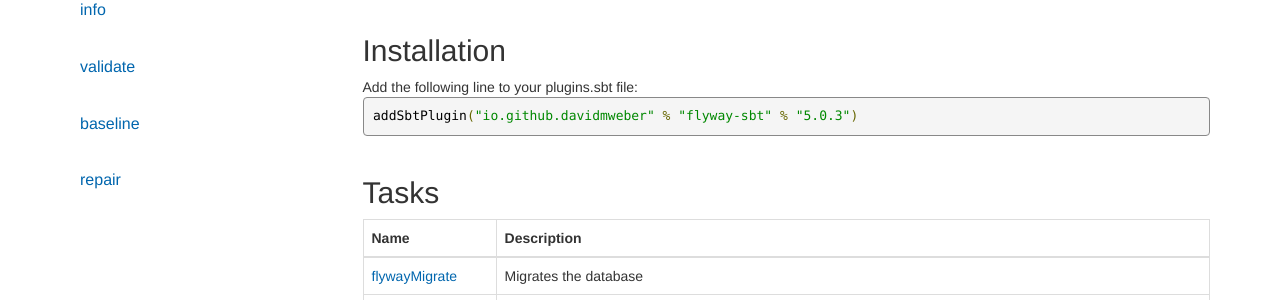
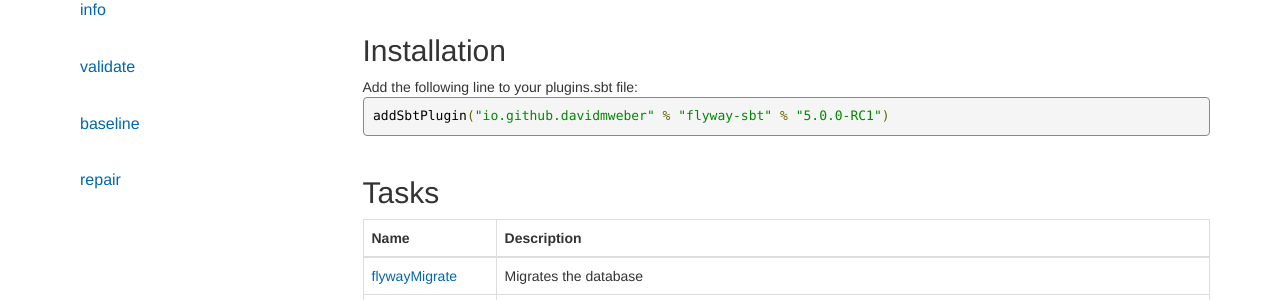
Before and after one commit to davidmweber/flyway-sbt-docs, a Jekyll site: the page built from index.html, in a window 1280 px wide. Shown: the part 394-694 px from the top of the page. Built offline with Jekyll 4.4.1, drawn with Linux system fonts in a browser that asks for light colours.

Commit message:
Fix deployed version

```diff
--- a/_config.yml
+++ b/_config.yml
@@ -1,3 +1,3 @@
 safe: true
 exclude: [.gitignore]
-flywayVersion: 5.0.3
+flywayVersion: 5.0.0-RC1
```
